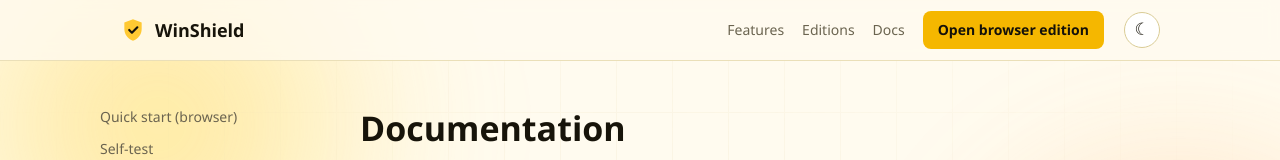
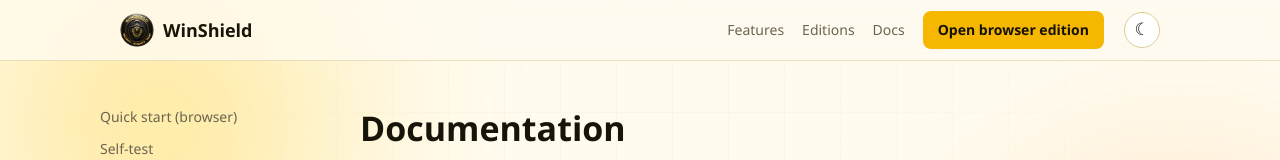
Before and after one commit to dipapus-gif/WINSHIELD-TECHCRUSH-ETHICAL-HACKING-CAPSTONE-PROJECT, a plain HTML site: page website/docs/index.html in a window 1280 px wide. Shown: the top 160 px of the page. Drawn offline with Linux system fonts and the light colour scheme.

Commit message:
Use the WinShield badge logo everywhere; add Windows build and release workflow
Co-Authored-By: Claude Sonnet 5.5 <noreply@anthropic.com>
Claude-Session: https://claude.ai/code/session_014bm1EEGgBzPLHjQoegr7Um

```diff
--- a/website/docs/index.html
+++ b/website/docs/index.html
@@ -6,7 +6,7 @@
 <title>WinShield documentation</title>
 <meta name="description" content="How to use the WinShield browser edition and build the Windows app, how detection scoring works, and how to fix common problems.">
 <meta name="theme-color" content="#0a0a0c">
-<link rel="icon" href="/favicon.svg" type="image/svg+xml">
+<link rel="icon" href="/favicon.png" type="image/png">
 <link rel="stylesheet" href="/site.css">
 <script>(function(){try{var t=localStorage.getItem('ws-theme');if(!t)t=matchMedia('(prefers-color-scheme: dark)').matches?'dark':'light';document.documentElement.setAttribute('data-theme',t)}catch(e){}})()</script>
 </head>
@@ -15,7 +15,7 @@
 <a class="skip" href="#main">Skip to content</a>
 <header class="nav">
   <div class="wrap">
-    <a class="brand" href="/"><img src="/favicon.svg" width="26" height="26" alt="">WinShield</a>
+    <a class="brand" href="/"><img src="/logo-96.png" width="34" height="34" alt="" style="border-radius:50%">WinShield</a>
     <nav aria-label="Main">
       <a href="/#features">Features</a>
       <a href="/#editions">Editions</a>
```
Also changed, not shown: website/index.html (+2 -2 lines), brand/winshield-logo-full.jpg (added), website/favicon.png (added), website/logo-96.png (added), windows-app/Assets/logo.png (added), windows-app/winshield.ico, 6 other files.
